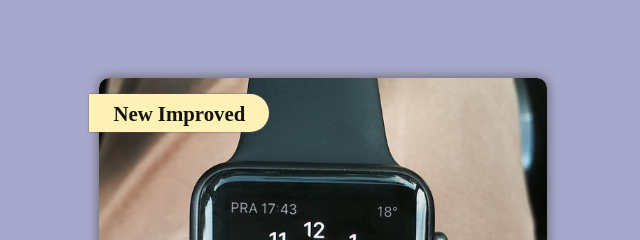
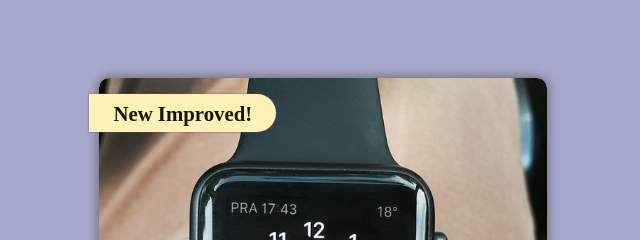
Before and after one commit to Flashdaniel/altschool-month-2-assignment-3, a plain HTML site: page index.html in a window 1280 px wide. Shown: the top 240 px of the page, 317-957 px from the left. Drawn offline with Linux system fonts and the light colour scheme.

Commit message:
update readme.md, index.html and image

```diff
--- a/index.html
+++ b/index.html
@@ -18,7 +18,7 @@
         />
 
         <h1 class="card_title">Novus Watch <span>Series IV</span></h1>
-        <p class="card_banner">New Improved</p>
+        <p class="card_banner">New Improved!</p>
         <p class="card_text">
           The pinnacle of fashion and tech. This wearable piece is an homage to
           gilded palaces and minimal regalia. combining nouvesu-deco and
```
Also changed, not shown: assets/images/Screenshot.png.
